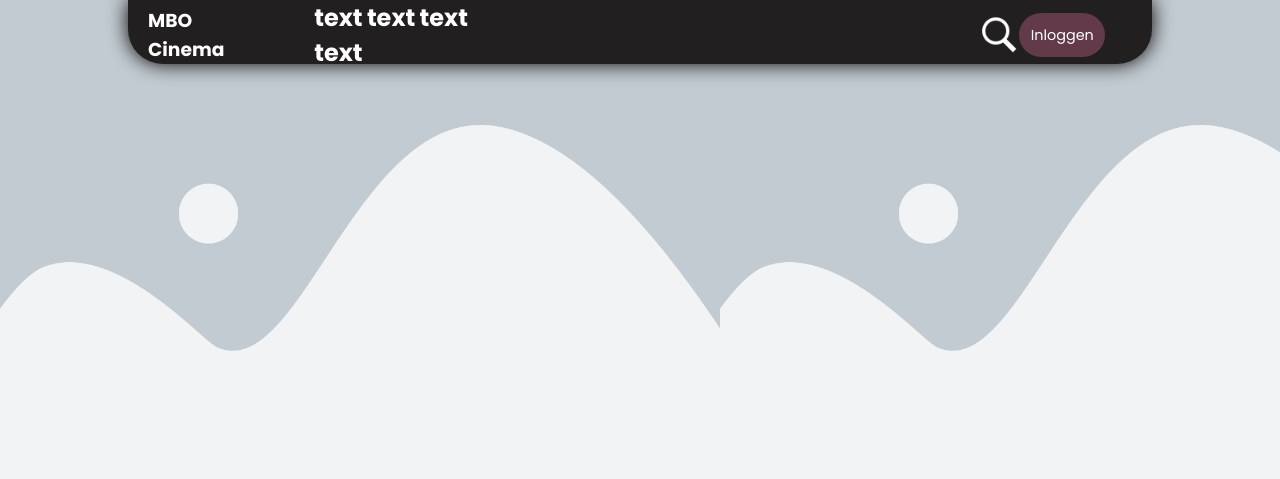
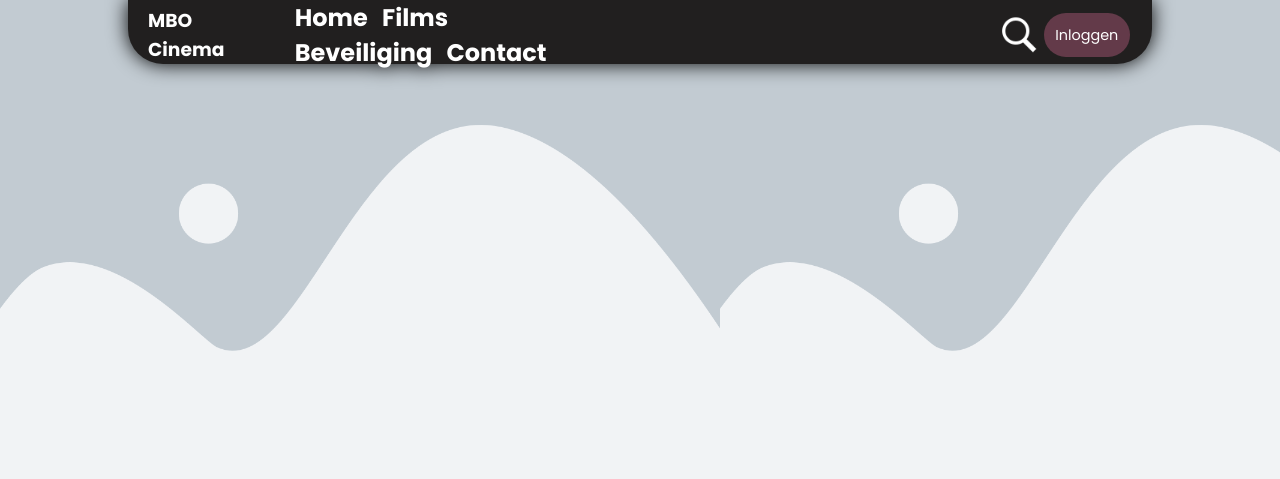
Before and after one commit to 6037685/MBO-cinema, a PHP site: page /Home.php in a window 1280 px wide. Shown: the top 479 px of the page. Run offline with PHP 8.4, Linux system fonts and the light colour scheme; some libraries are stand-ins or nearby versions.

Commit message:
Css aangepast

```diff
--- a/bioscoop/html/Css/styl.css
+++ b/bioscoop/html/Css/styl.css
@@ -48,11 +48,17 @@ button:hover{
 }
 .menu{
     display: grid;
-    grid-template-columns: 1fr 1fr 2fr 1fr .2fr .8fr;
+    grid-template-columns: 1fr 2fr 2fr 1fr .2fr .8fr;
     flex-direction: row;
     height: 8vh;
     padding-left: 20px;
     align-items: center;
+}
+#button{
+    font-size: 1em;
+}
+.menu a{
+    padding: 5px;
 }
 .Placeholder{
     background-image: url('../img/Placeholder.png');
--- a/bioscoop/html/footer.php
+++ b/bioscoop/html/footer.php
@@ -7,8 +7,8 @@
             <article>
                 <a href="#">Home</a>
                 <a href="#">Films</a>
-                <a href="#">Beveiliging</a></a>
-                <a href="#">Contact</a>
+                <a href="#">Beveiliging</a>
+                <a href="contact.php">Contact</a>
             </article>
             <article></article>
             <article>
--- a/bioscoop/html/header.php
+++ b/bioscoop/html/header.php
@@ -3,15 +3,15 @@
                 <nav class="menu">
                     <h1>MBO<br>Cinema</h1>
                     <article>
-                        <a href="#">text</a>
-                        <a href="#">text</a>
-                        <a href="#">text</a>
-                        <a href="#">text</a>
+                        <a href="home.php">Home</a>
+                        <a href="#">Films</a>
+                        <a href="#">Beveiliging</a>
+                        <a href="contact.php">Contact</a>
                     </article>
                     <article></article>
                     <article></article>
                         <img id="search-icon" src="img/Search.png" alt="Search icoon">
-                    <button>Inloggen</button>
+                    <a id="button" href="login.php"><button>Inloggen</button></a>
                 </nav>
             </header>
         </section>
```
